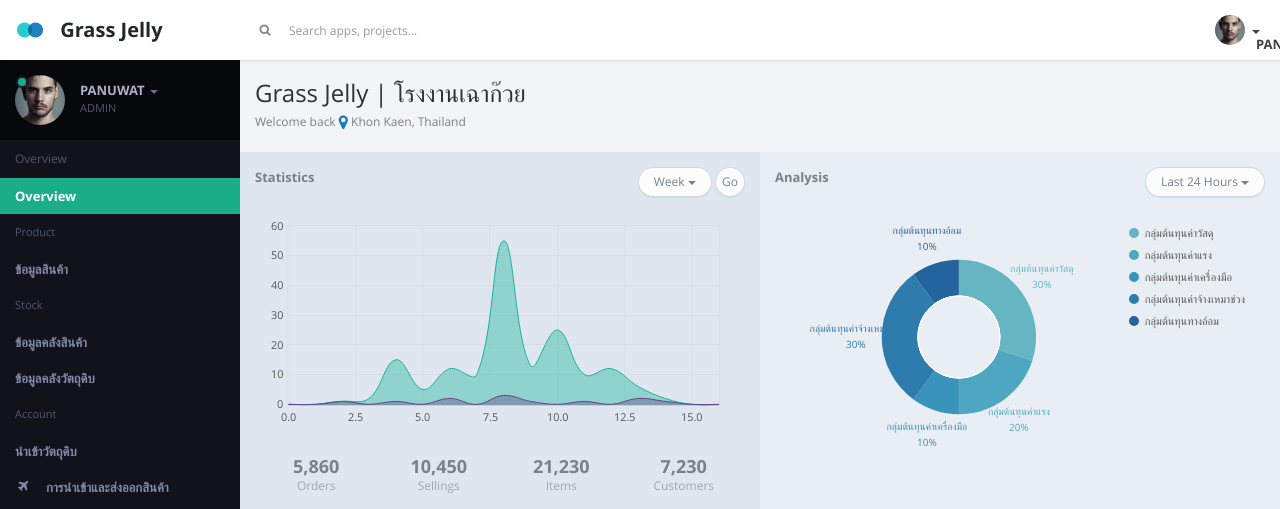
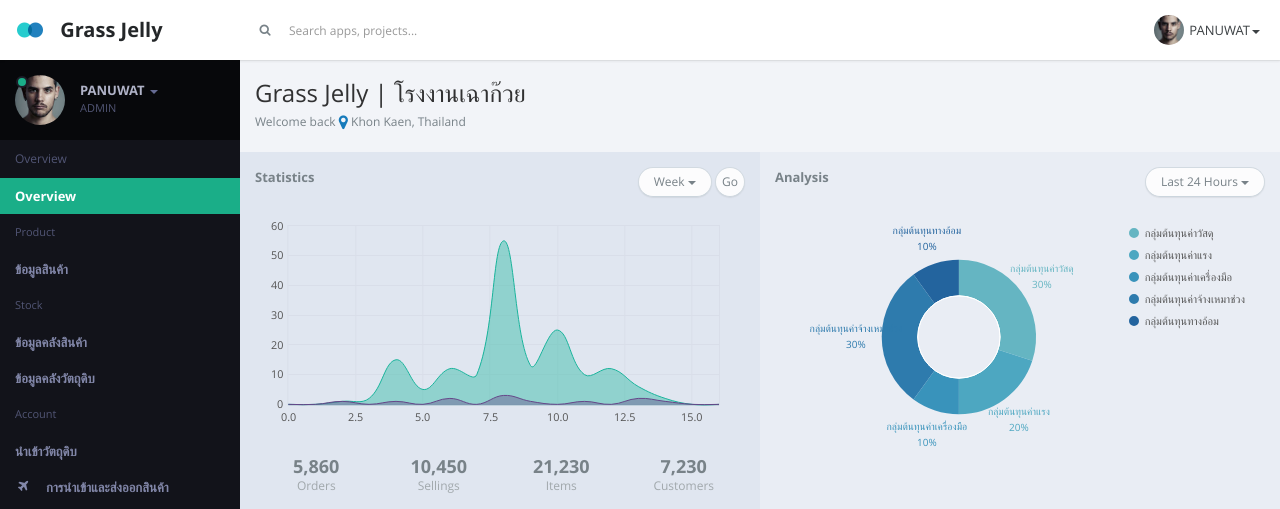
Before and after one commit to 2ManDown/GrassJelly, a CodeIgniter app: page /GrassJelly/index.php/home/index in a window 1280 px wide. Shown: the top 509 px of the page. Run offline with CodeIgniter, Linux system fonts and the light colour scheme; style sheets or scripts are compiled from the project's sources; some libraries are stand-ins or nearby versions.

Commit message:
fix name

```diff
--- a/application/views/theme.php
+++ b/application/views/theme.php
@@ -60,7 +60,7 @@
             <span class="thumb-sm avatar pull-left">
               <img src="<?php echo base_url() ?>asset/images/a0.png" alt="...">
             </span>
-               <b class="caret">PANUWAT</b>
+            PANUWAT<b class="caret"></b>
           </a>
           <ul class="dropdown-menu animated fadeInRight">
             <li>
```
Lines whose indentation alone changed are shown as unchanged.
